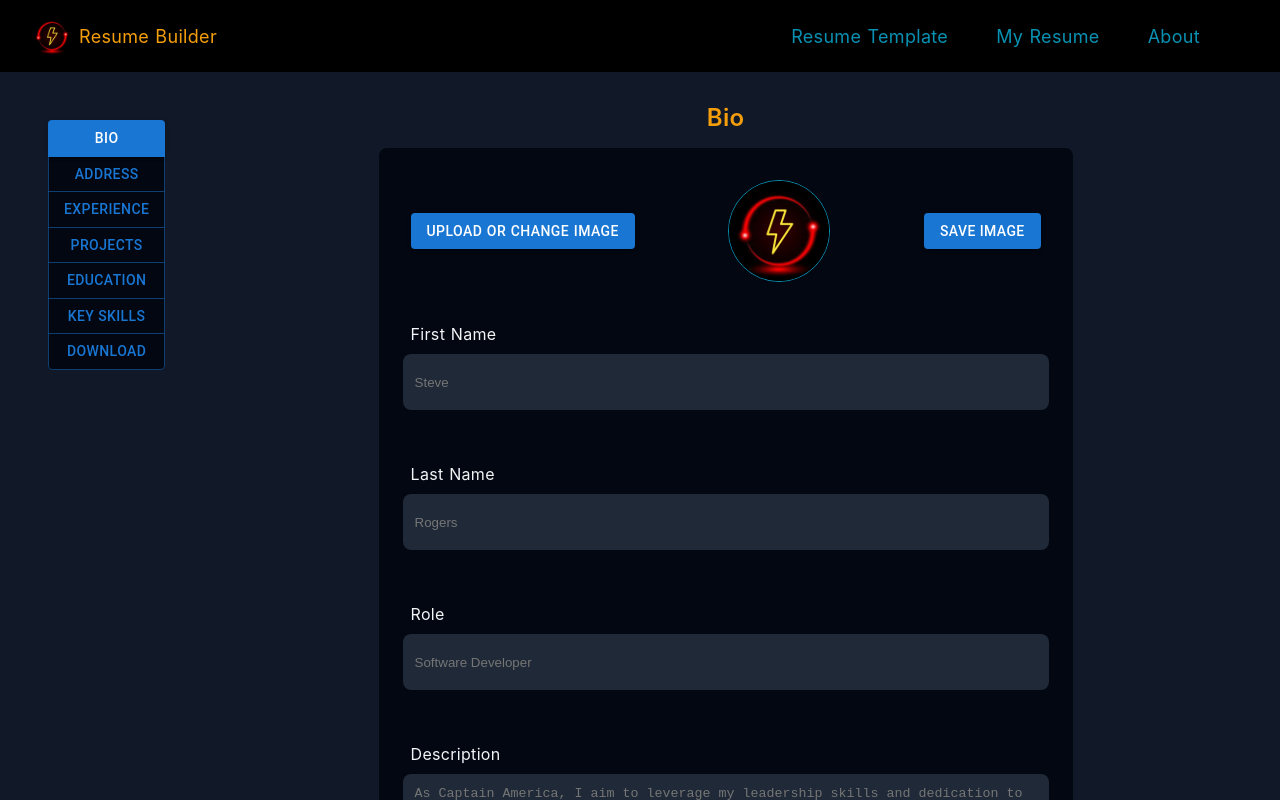
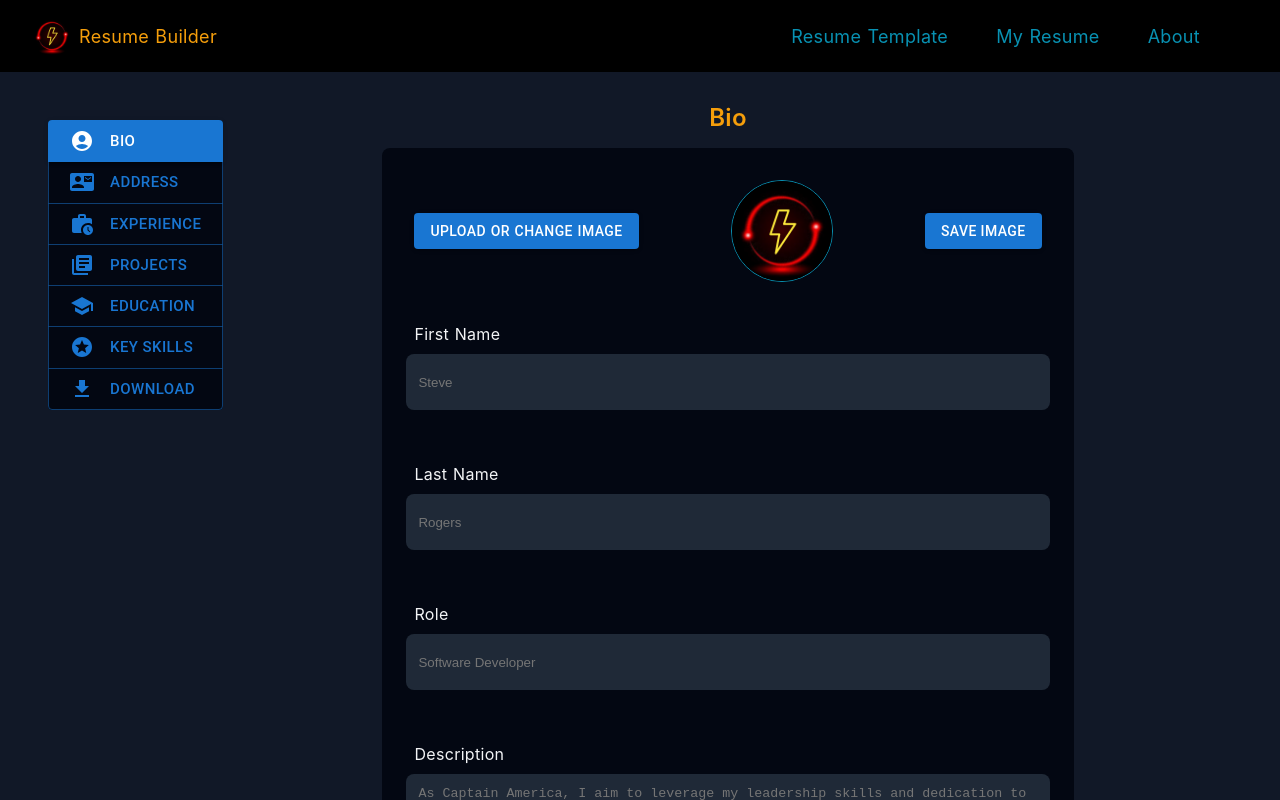
Before and after one commit to Sethoeurt/frontend_01_pp_y3, a React (Vite) app: page /filldetails in a window 1280 px wide. Shown: the top 800 px of the page. Built offline with nearby package versions, Linux system fonts and the light colour scheme.

Commit message:
icons added

```diff
--- a/src/components/FillDetailButton.jsx
+++ b/src/components/FillDetailButton.jsx
@@ -2,6 +2,13 @@
 import React from 'react'
 import { useDispatch, useSelector } from 'react-redux';
 import { Box, Button, ButtonGroup } from '@mui/material';
+import AccountCircleIcon from '@mui/icons-material/AccountCircle';
+import ContactMailIcon from '@mui/icons-material/ContactMail';
+import WorkHistoryIcon from '@mui/icons-material/WorkHistory';
+import LibraryBooksIcon from '@mui/icons-material/LibraryBooks';
+import SchoolIcon from '@mui/icons-material/School';
+import StarsIcon from '@mui/icons-material/Stars';
+import DownloadIcon from '@mui/icons-material/Download';
 import { switchComponents } from '../redux/slices/sliceFillDetails.js'; // from redux
 import { colors } from '../utils/colors.js' // from utils folder
 import { scrollToTop } from '../utils/controls.js';
@@ -17,14 +24,24 @@ function FillDetailButton() {
         scrollToTop()
     }
 
+    // const buttons = [
+    //     'Bio',
+    //     'Address',
+    //     'Experience',
+    //     'Projects',
+    //     'Education',
+    //     'Key Skills',
+    //     'Download'
+    // ];
+
     const buttons = [
-        'Bio',
-        'Address',
-        'Experience',
-        'Projects',
-        'Education',
-        'Key Skills',
-        'Download'
+        { name: 'Bio', icon: <AccountCircleIcon /> },
+        { name: 'Address', icon: <ContactMailIcon /> },
+        { name: 'Experience', icon: <WorkHistoryIcon /> },
+        { name: 'Projects', icon: <LibraryBooksIcon /> },
+        { name: 'Education', icon: <SchoolIcon /> },
+        { name: 'Key Skills', icon: <StarsIcon /> },
+        { name: 'Download', icon: <DownloadIcon /> }
     ];
 
     return (
@@ -42,6 +59,8 @@ function FillDetailButton() {
                         position: "sticky",
                         top: 90,
                         bgcolor: colors.gray950,
+                        alignItems : 'start'
+
                     }}
                 >
                     {
@@ -50,8 +69,16 @@ function FillDetailButton() {
                                 key={index}
                                 onClick={() => handleButtonClick(index)}
                                 variant={value === index + 1 ? 'contained' : 'outlined'}
+                                size='large'
+                                sx={{
+                                    display : 'flex',
+                                    justifyContent : 'flex-start',
+                                    alignItems : 'center',
+                                    width : '100%',
+                                    gap : '1rem'
+                                }}
                             >
-                                {button}
+                                {button.icon} {button.name}
                             </Button>
                         ))
                     }
```
Also changed, not shown: notes.txt.
